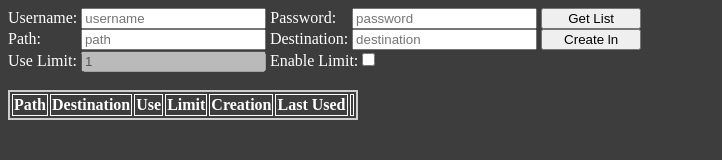
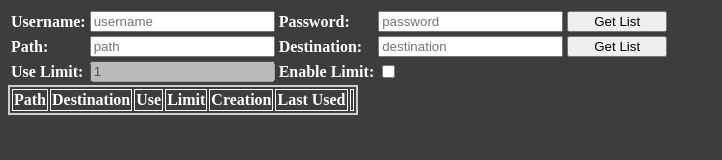
Before and after one commit to Sabrina-Fox/quick-ln, a website: page src/index.html in a window 1280 px wide. Shown: the whole page, without its empty margins (0-722 px from the left). Drawn offline with Linux system fonts and the light colour scheme.

Commit message:
converted input fields to table

```diff
--- a/src/index.css
+++ b/src/index.css
@@ -18,13 +18,16 @@ a {
     color: cyan;
 }
 table {
+    text-align: left;
+}
+table#list {
     border: 2px solid rgb(206, 206, 206);
 }
-th {
+th.list {
     color: white;
     border: 1px solid white;
 }
-td {
+td.list {
     color: white;
     border: 1px solid white;
 }
--- a/src/index.html
+++ b/src/index.html
@@ -7,32 +7,39 @@
     <title>quck ln</title>
 </head>
 <body>
-    <div>
-        <p>Username: </p><input type="text" name="username" id="username" placeholder="username">
-        <p>Password: &nbsp;&nbsp;&nbsp;</p><input type="password" name="password" id="password" placeholder="password">
-        <button id="get" onclick="getList()">Get List</button>
-        <p id="get_error" class="error"></p>
-    </div>
-    <div>
-        <p>Path: &nbsp;&nbsp;&nbsp;&nbsp;&nbsp;&nbsp;&nbsp;&nbsp;&nbsp;</p><input type="text" name="path" id="path" placeholder="path">
-        <p>Destination: </p><input type="text" name="destination" id="destination" placeholder="destination">
-        <button id="create" onclick="createLink()">Create ln</button>
-        <p id="create_error" class="error"></p>
-    </div>
-    <div>
-        <p>Use Limit: </p><input type="number" id="use_limit" min="1" value="1" disabled>
-        <p>Enable Limit:</p><input type="checkbox" id="enable_use_limit">
-    </div>
-    <br>
+    <table>
+        <tr>
+            <th><p>Username: </p></th>
+            <th><input type="text" name="username" id="username" placeholder="username"></th>
+            <th><p>Password: </p></th>
+            <th><input type="password" name="password" id="password" placeholder="password"></th>
+            <th><button id="get" onclick="getList()">Get List</button></th>
+            <th><p id="get_error" class="error"></p></th>
+        </tr>
+        <tr>
+            <th><p>Path: </p></th>
+            <th><input type="text" name="path" id="path" placeholder="path"></th>
+            <th><p>Destination: </p></th>
+            <th><input type="text" name="destination" id="destination" placeholder="destination"></th>
+            <th><button id="get" onclick="getList()">Get List</button></th>
+            <th><p id="get_error" class="error"></p></th>
+        </tr>
+        <tr>
+            <th><p>Use Limit: </p></th>
+            <th><input type="number" id="use_limit" min="1" value="1" disabled></th>
+            <th><p>Enable Limit:</p></th>
+            <th><input type="checkbox" id="enable_use_limit"></th>
+        </tr>
+    </table>
     <table id="list">
         <tr>
-            <th>Path</th>
-            <th>Destination</th>
-            <th>Use</th>
-            <th>Limit</th>
-            <th>Creation</th>
-            <th>Last Used</th>
-            <th></th>
+            <th class="list">Path</th>
+            <th class="list">Destination</th>
+            <th class="list">Use</th>
+            <th class="list">Limit</th>
+            <th class="list">Creation</th>
+            <th class="list">Last Used</th>
+            <th class="list"></th>
         </tr>
     </table>
     <p id="delete_error" class="error"></p>
--- a/src/index.js
+++ b/src/index.js
@@ -34,23 +34,23 @@ async function getList() {
         return;
     };
     let HTML = `<tr>
-                    <th>Path</th>
-                    <th>Destination</th>
-                    <th>Use</th>
-                    <th>Limit</th>
-                    <th>Creation</th>
-                    <th>Last Used</th>
-                    <th></th>
+                    <th class="list">Path</th>
+                    <th class="list">Destination</th>
+                    <th class="list">Use</th>
+                    <th class="list">Limit</th>
+                    <th class="list">Creation</th>
+                    <th class="list">Last Used</th>
+                    <th class="list"></th>
                 </tr>`;
     resObject.links.forEach(element => {
         HTML+= `<tr>
-                    <td><a href="${`${resObject.url}/${resObject.prefix}/${element.path}`}" target="_blank">${element.path}</a></td>
-                    <td><a href="${element.destination}" target="_blank">${element.destination}</a></td>
-                    <td>${element.use_count}</td>
-                    <td>${element.use_limit}</td>
-                    <td>${element.creation_time}</td>
-                    <td>${element.last_used}</td>
-                    <td><button onclick="deleteLink('${element.id}')" class="delete">Delete</button></td>
+                    <td class="list"><a href="${`${resObject.url}/${resObject.prefix}/${element.path}`}" target="_blank">${element.path}</a></td>
+                    <td class="list"><a href="${element.destination}" target="_blank">${element.destination}</a></td>
+                    <td class="list">${element.use_count}</td>
+                    <td class="list">${element.use_limit}</td>
+                    <td class="list">${element.creation_time}</td>
+                    <td class="list">${element.last_used}</td>
+                    <td class="list"><button onclick="deleteLink('${element.id}')" class="delete">Delete</button></td>
                 </tr>`;
     });
     lnList.innerHTML = HTML;
```
